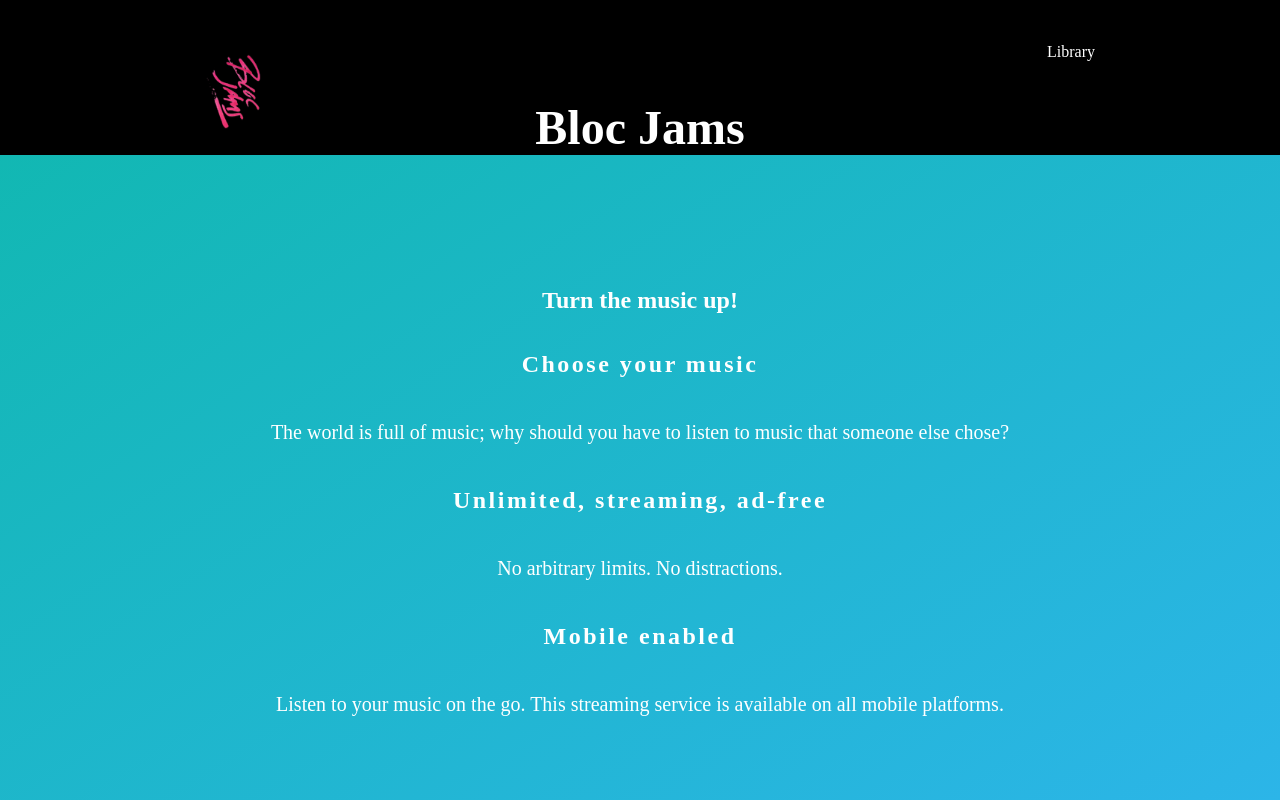
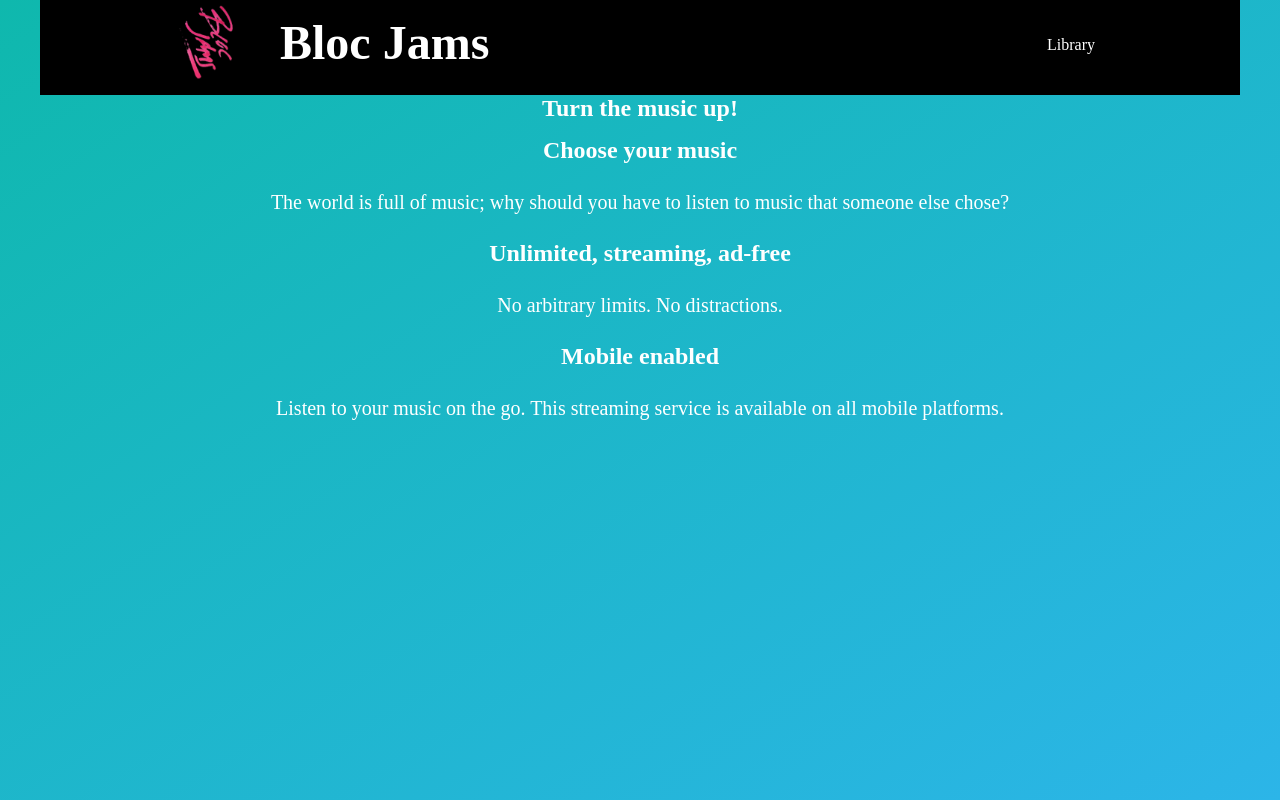
Before and after one commit to mcbeauregard/bloc-jams-react, a React (Create React App) app: page / in a window 1280 px wide. Built offline with nearby package versions, Linux system fonts and the light colour scheme.

Commit message:
finished topbar

```diff
--- a/src/App.css
+++ b/src/App.css
@@ -1,22 +1,3 @@
-/*  font */
-
-h1 {
-  font-family: 'Avenir Next';
-  color: white;
-  margin-top: 0px;
-  padding-top: 100px;
-}
-
-.App-title {
-  font-family: 'Avenir Next';
-  font-size: 1.5em;
-  color: white;
-}
-
-.App-intro {
-  font-size: large;
-}
-
 /*  wrapper */
 
 .App {
@@ -29,18 +10,35 @@ h1 {
 header {
   position: relative;
   background-color: black;
-  min-height: 80px;
+  min-height: 95px;
   margin-bottom: 0;
+}
+
+/*  Title */
+
+.App-title {
+  font-family: 'Avenir Next';
+  font-size: 1.5em;
+  color: white;
+  position: relative;
+  top: 15px;
+  float: left;
+}
+
+.App-intro {
+  font-size: large;
 }
 
 /*  topbar */
 
 .topbar-left {
   float: left;
+  top: 40px;
 }
 
 .topbar-right {
   float: right;
+  margin-top: 15px;
 }
 
 /*  navigation */
@@ -55,8 +53,9 @@ nav a {
   padding: 0 20px;
   float: left;
   position: relative;
-  top: 52px;
   transform: translateY(-50%);
+  display: block;
+  top: 30px;
 }
 
 nav a {
@@ -73,10 +72,9 @@ nav a img {
 
 .App-logo {
   animation: App-logo-spin infinite 20s linear;
-  height: 80px;
-  position: absolute;
+  height: 25px;
+  position: relative;
   margin-top: 0px;
-  transform: translateX(-26%);
 }
 
 @keyframes App-logo-spin {
--- a/src/index.css
+++ b/src/index.css
@@ -1,17 +1,11 @@
 /*------Basic------*/
 
 body {
+  width: 1200px;
   margin: 0 auto;
   background: linear-gradient(to bottom right, #0fb8ad, #2cb5e8);
   background-repeat: no-repeat;
   background-attachment: fixed;
-}
-
-h2 {
-  font-family: 'Avenir Next';
-  color: white;
-  letter-spacing: 2.5px;
-  line-height: 2.5em;
 }
 
 p {
@@ -21,9 +15,16 @@ p {
   line-height: 1.8em;
 }
 
-p {
+h1 {
   font-family: 'Avenir Next';
-  font-size: 20px;
   color: white;
-  line-height: 1.8em;
+  margin-top: 0px;
+  margin-bottom: 15px;
 }
+
+h2 {
+  font-family: 'Avenir Next';
+  color: white;
+  margin-top: 0px;
+  margin-bottom: 15px;
+}
```
